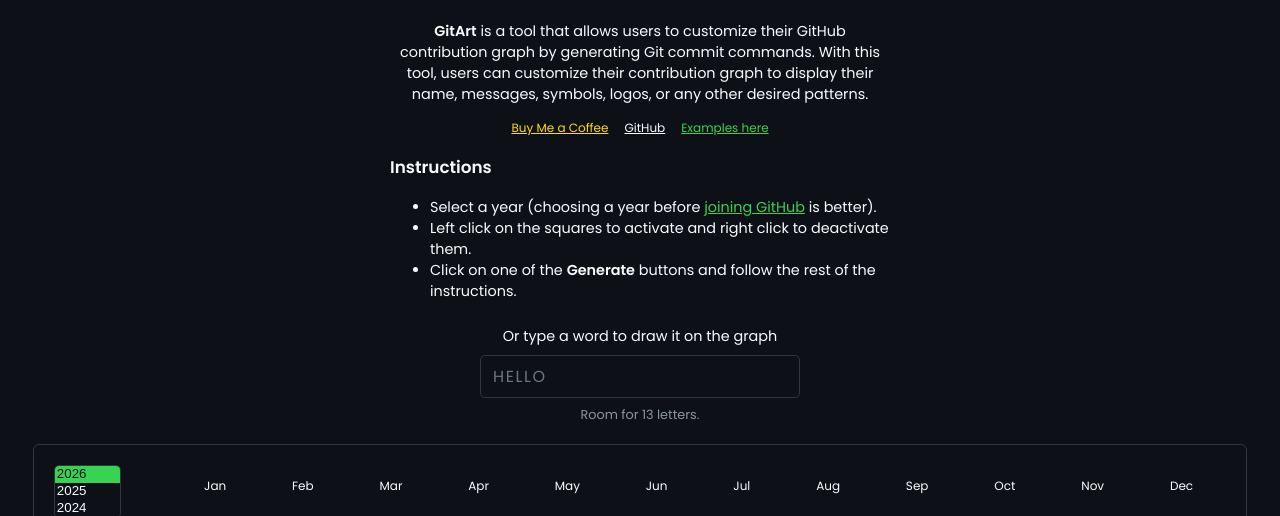
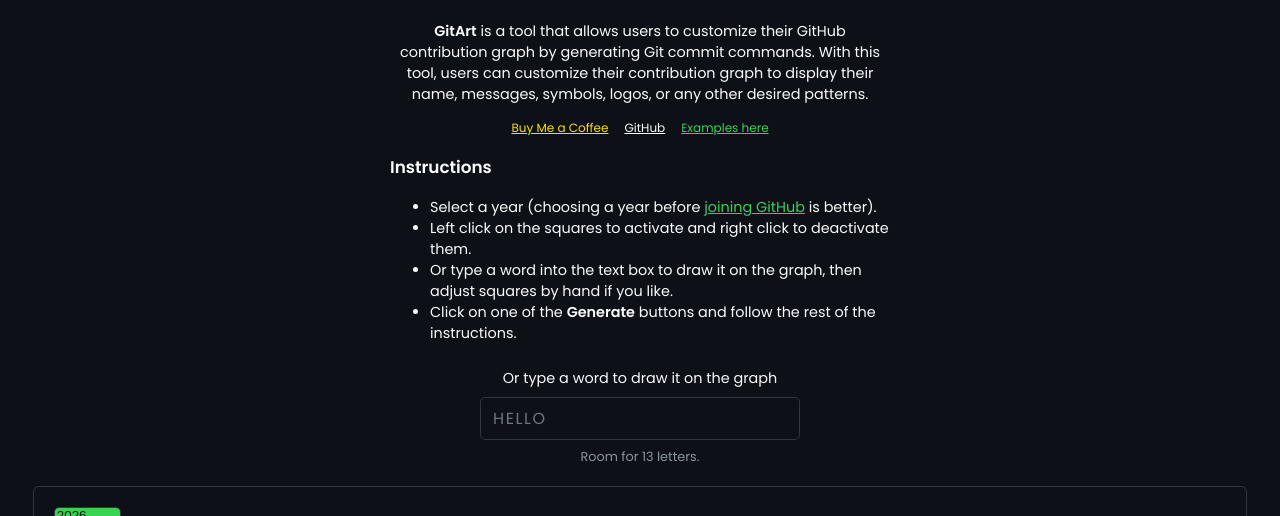
Before and after one commit to sameemul-haque/GitArt, a plain HTML site: page public/index.html in a window 1280 px wide. Shown: the part 207-723 px from the top of the page. Drawn offline with Linux system fonts and the light colour scheme; a web font is replaced by a local one.

Commit message:
docs: mention text input in instructions

```diff
--- a/public/index.html
+++ b/public/index.html
@@ -92,6 +92,7 @@
       <li>Select a year (choosing a year before <button type="button" class="underline-text"
           onclick="github_join_date()">joining GitHub</button> is better).</li>
       <li>Left click on the squares to activate and right click to deactivate them. </li>
+      <li>Or type a word into the text box to draw it on the graph, then adjust squares by hand if you like.</li>
       <li>Click on one of the <b>Generate</b> buttons and follow the rest of the instructions.</li>
     </ul>
   </div>
```
